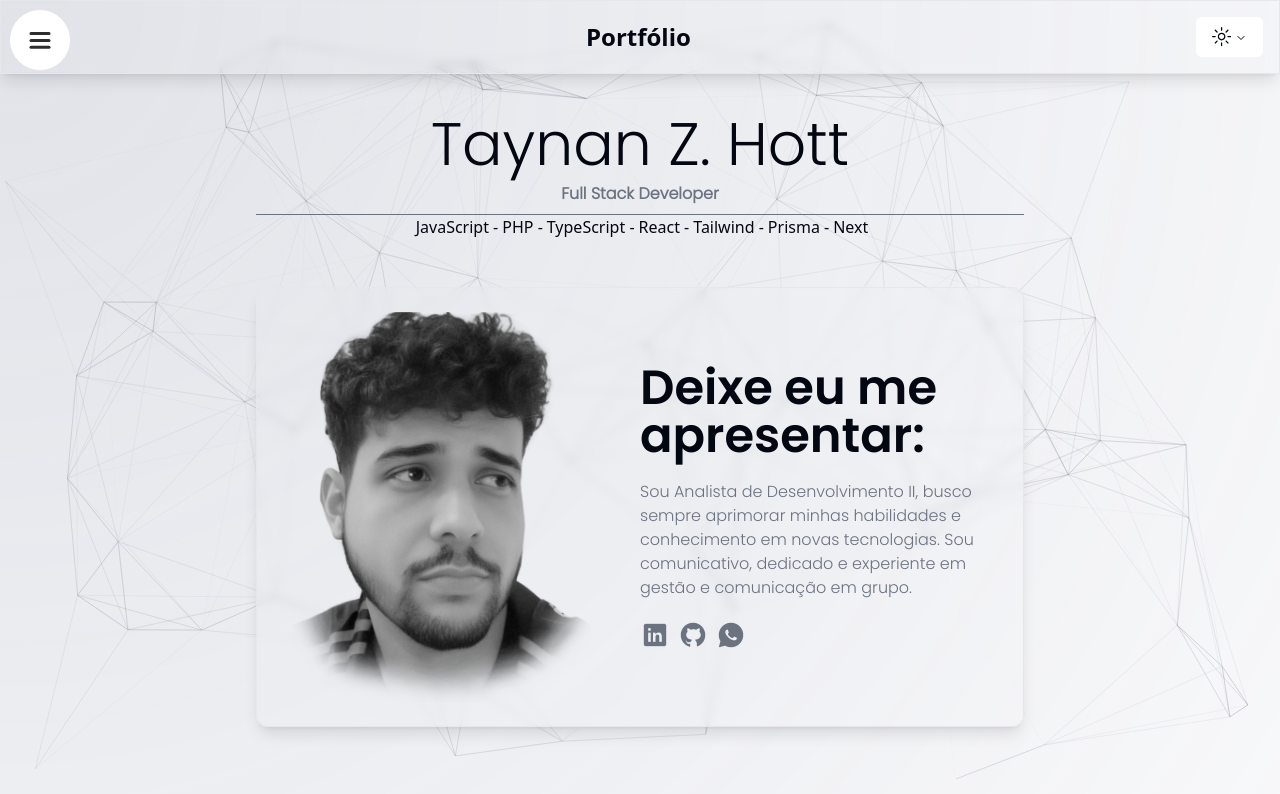
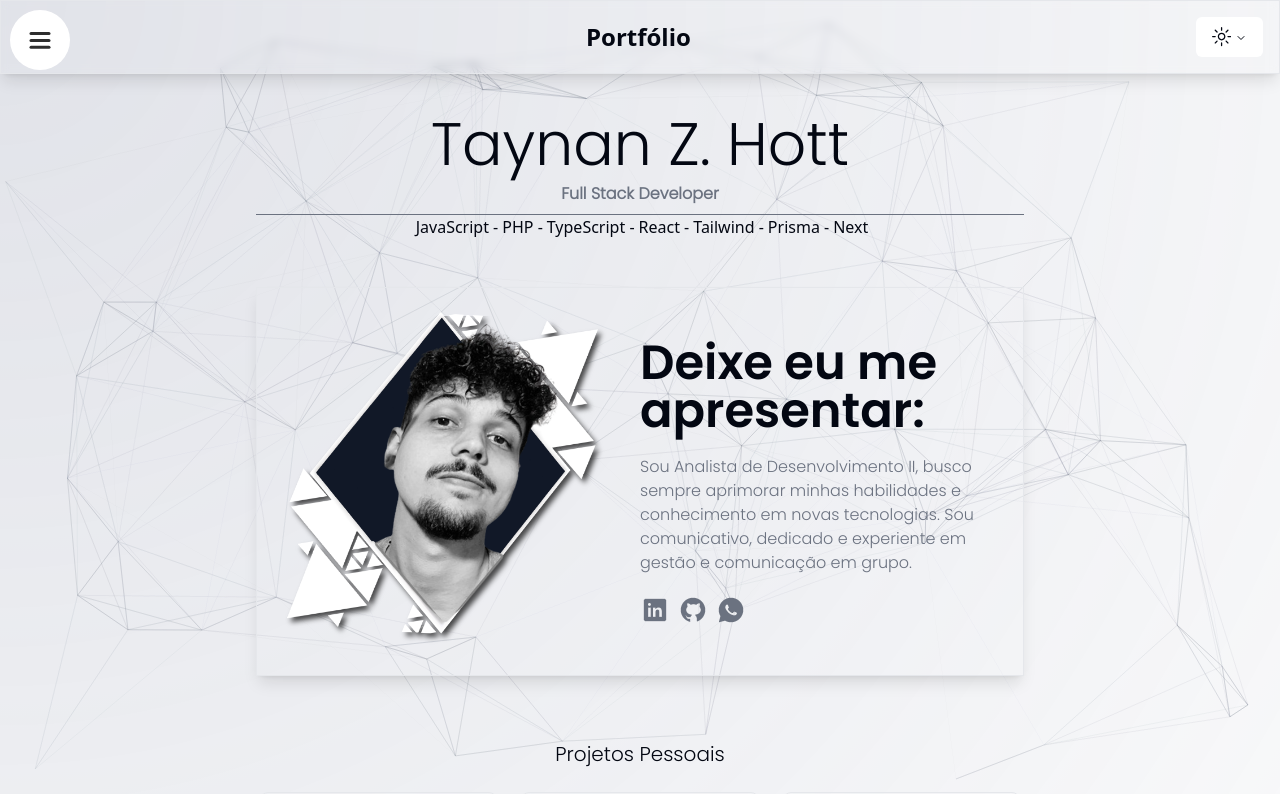
Before and after one commit to taynanhott/portfolio, a Next.js app: page /home in a window 1280 px wide. Shown: the top 794 px of the page. Built offline with nearby package versions, Linux system fonts and the light colour scheme.

Commit message:
new image profile

```diff
--- a/src/components/Html/Body/Presentation/presentation.tsx
+++ b/src/components/Html/Body/Presentation/presentation.tsx
@@ -56,13 +56,13 @@ export default function Presentation() {
             exit={{ opacity: 0, x: -100 }}
             transition={{ duration: 2 }}
         >
-            <div className="max-w-3xl mx-auto border backdrop-blur-sm rounded-xl shadow-lg mt-8 lg:mt-12 grid grid-cols-1 lg:grid-cols-2 p-6 items-center">
+            <div className="max-w-3xl mx-auto backdrop-blur-smrounded-xl border shadow-lg mt-8 lg:mt-12 grid grid-cols-1 lg:grid-cols-2 p-6 items-center">
                 <div className="flex justify-center">
-                    <div className="mr-5 w-40 md:w-48 lg:w-80">
+                    <div className="mr-5 w-40 md:w-48 lg:w-96">
                         <Image
-                            src="/image/fotoiabw.png"
-                            width={300}
-                            height={300}
+                            src="/image/fotoperfil.png"
+                            width={500}
+                            height={500}
                             alt=""
                         />
                     </div>
```
Also changed, not shown: public/image/fotoperfil.png (added), 1 other file (tests, documents, lock files or other folders).
